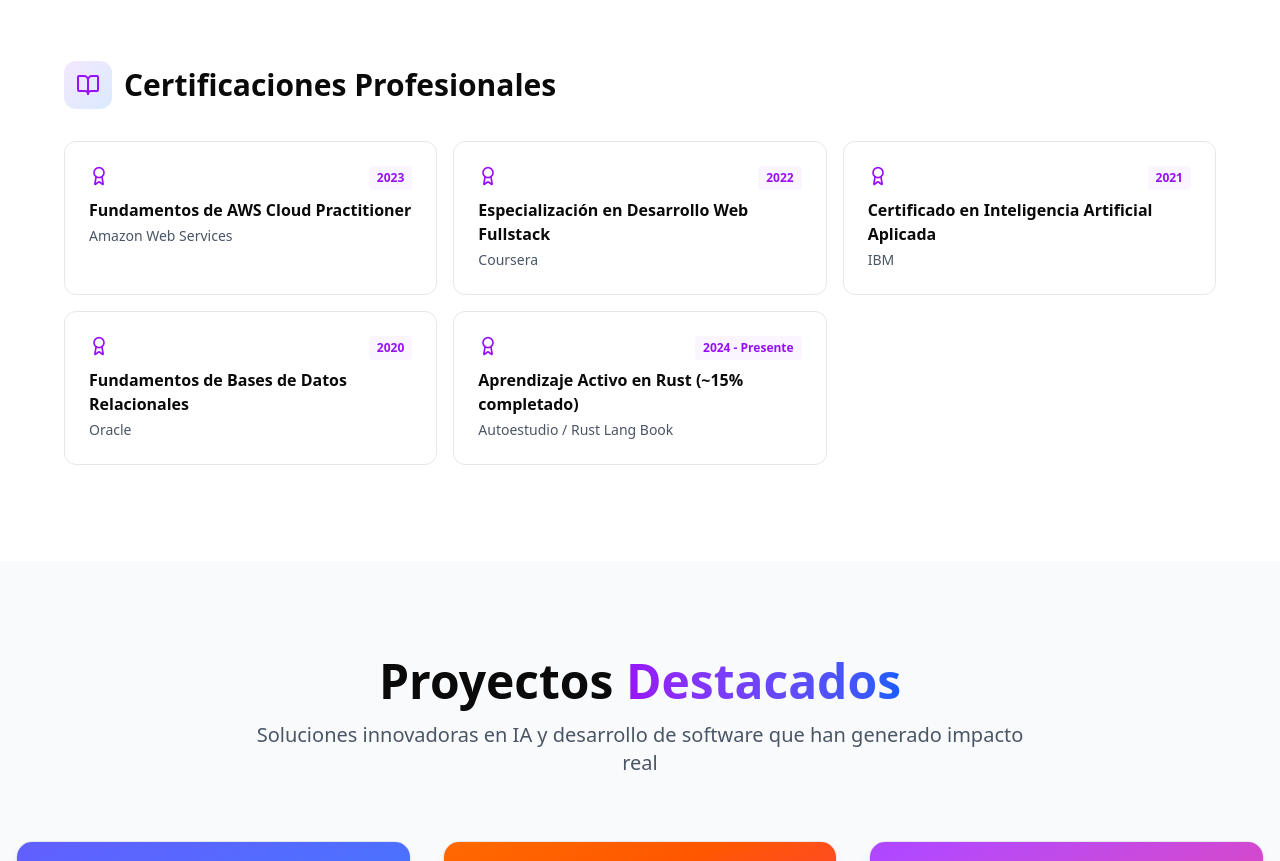
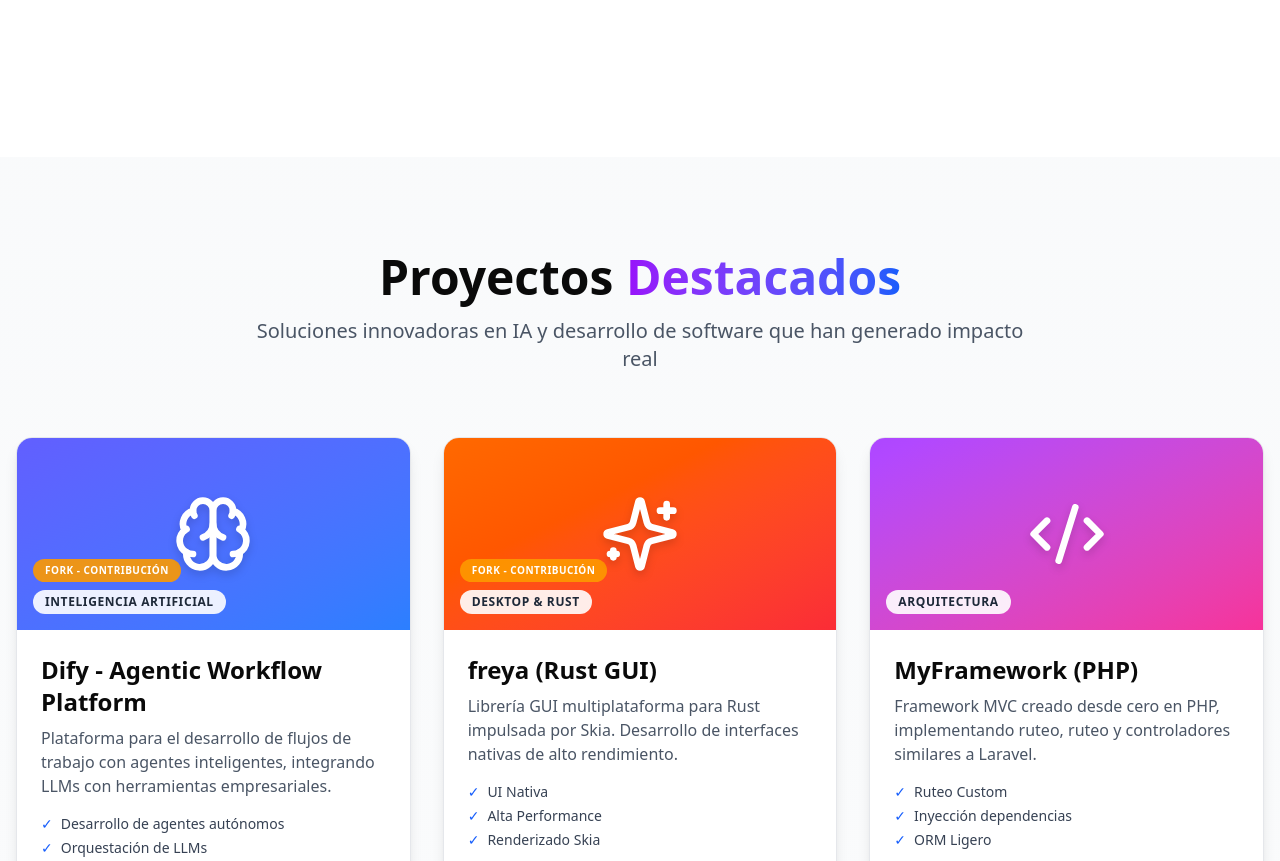
Before and after one commit to aehenao/mi_portafolio, an Astro site: page / in a window 1280 px wide. Shown: the part 6965-7826 px from the top of the page. Built offline with nearby package versions, Linux system fonts and the light colour scheme; Astro itself is replaced by a stand-in of ours; animation ran at ten frames a second.

Commit message:
Update Education

```diff
--- a/src/app/components/Education.tsx
+++ b/src/app/components/Education.tsx
@@ -131,7 +131,7 @@
           </div>
 
           {/* Certifications */}
-          <motion.div
+          {/*<motion.div
             initial={{ opacity: 0, y: 20 }}
             whileInView={{ opacity: 1, y: 0 }}
             viewport={{ once: true }}
@@ -165,7 +165,7 @@
                 </motion.div>
               ))}
             </div>
-          </motion.div>
+          </motion.div>*/}
         </div>
       </div>
     </section>
```
